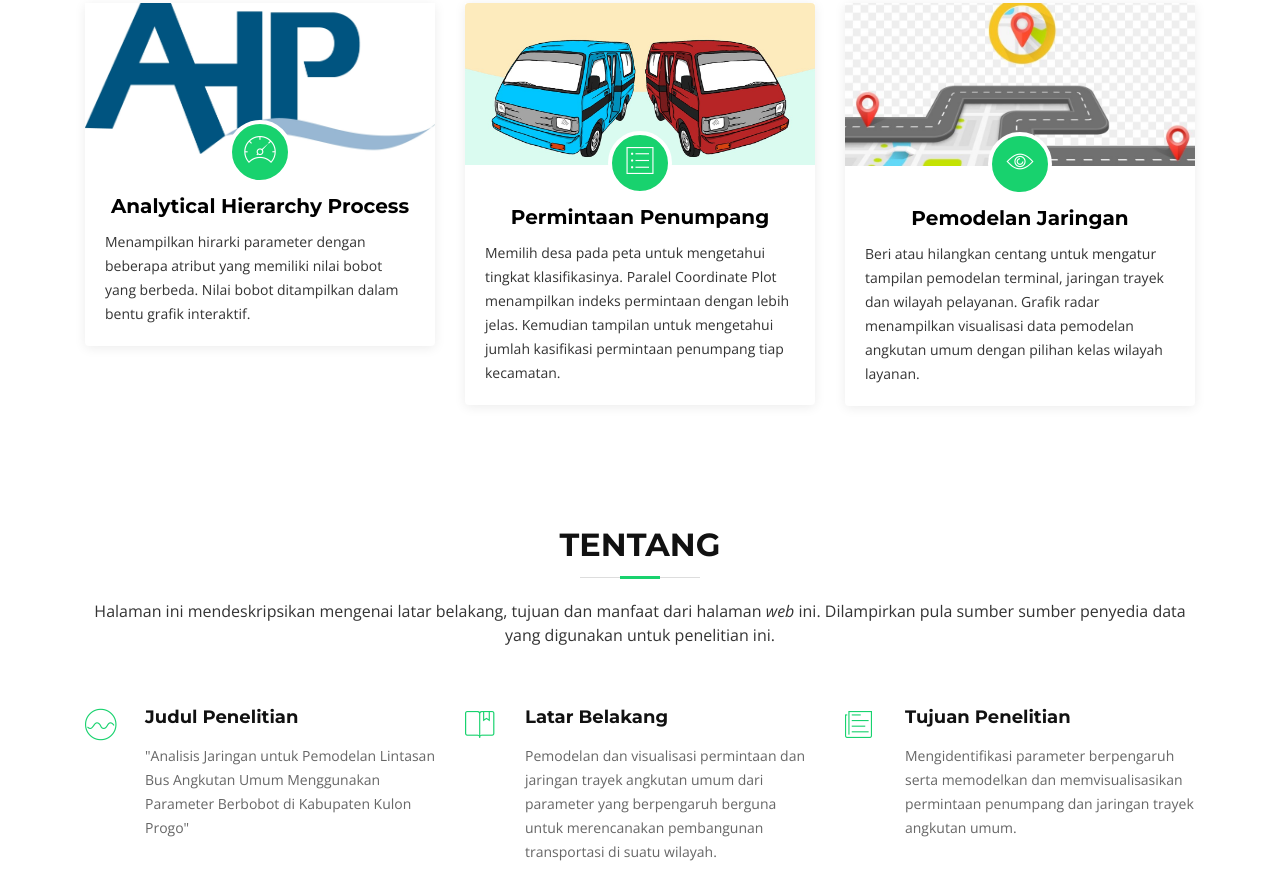
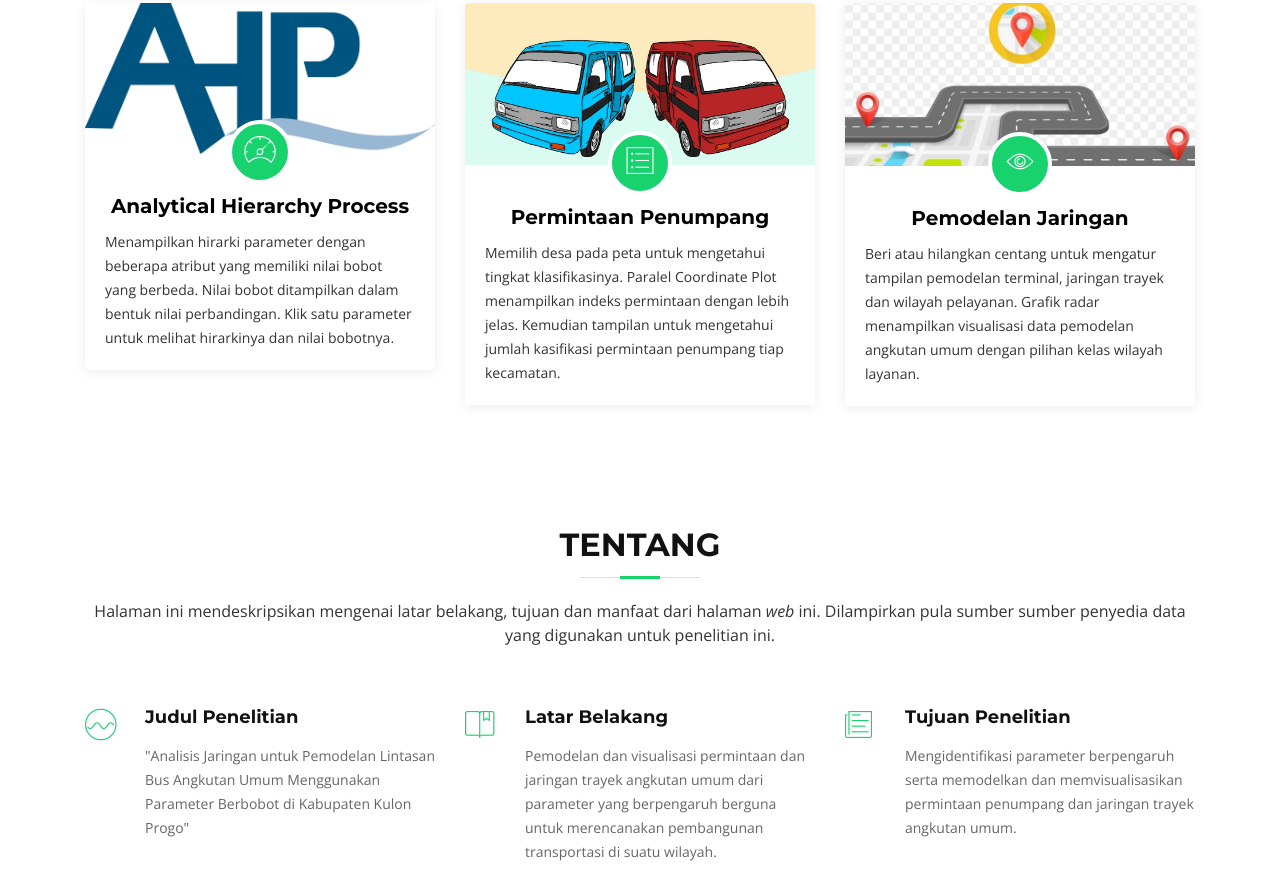
Before and after one commit to pemodelantransportasikulonprogo/pemodelantransportasikulonprogo.github.io, a plain HTML site: page index.html in a window 1280 px wide. Shown: the part 1038-1922 px from the top of the page. Drawn offline with nearby package versions, Linux system fonts and the light colour scheme; files whose address does not match are found by name.

Commit message:
update index petunjuk

```diff
--- a/index.html
+++ b/index.html
@@ -158,7 +158,7 @@
               </div>
               <h2 class="title"><a href="dashboard/aahp.html">Analytical Hierarchy Process</a></h2>
               <p>
-                Menampilkan hirarki parameter dengan beberapa atribut yang memiliki nilai bobot yang berbeda. Nilai bobot ditampilkan dalam bentu grafik interaktif.
+                Menampilkan hirarki parameter dengan beberapa atribut yang memiliki nilai bobot yang berbeda. Nilai bobot ditampilkan dalam bentuk nilai perbandingan. Klik satu parameter untuk melihat hirarkinya dan nilai bobotnya.
               </p>
             </div>
           </div>
```
